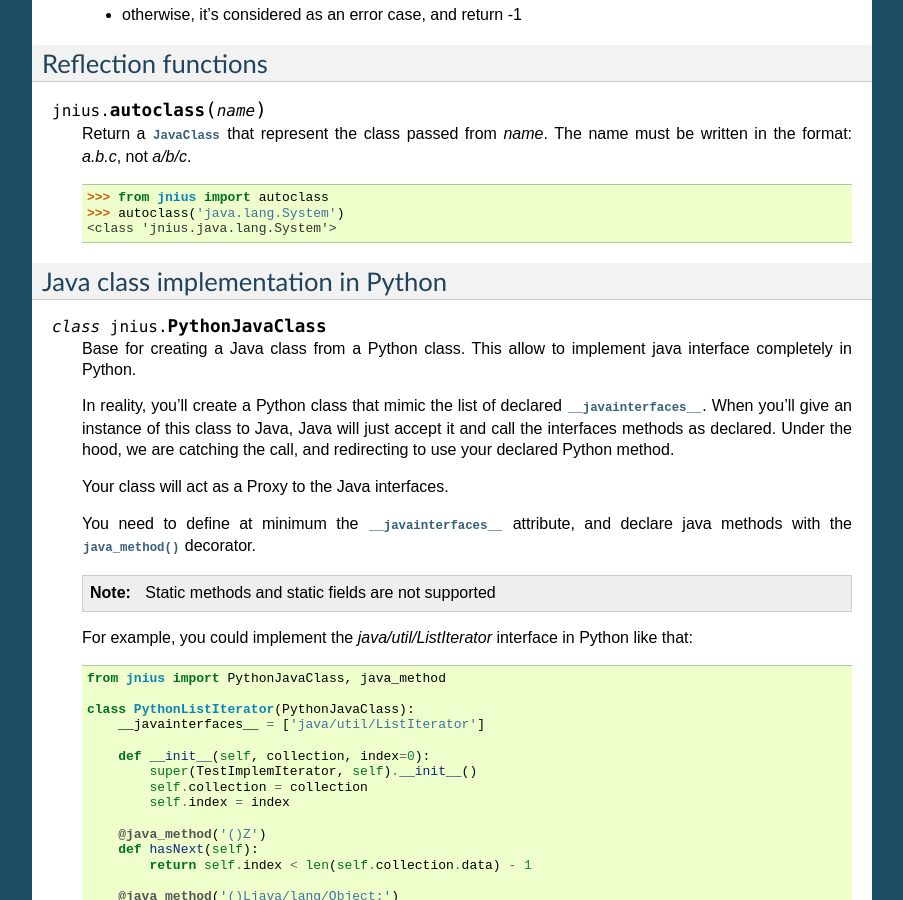
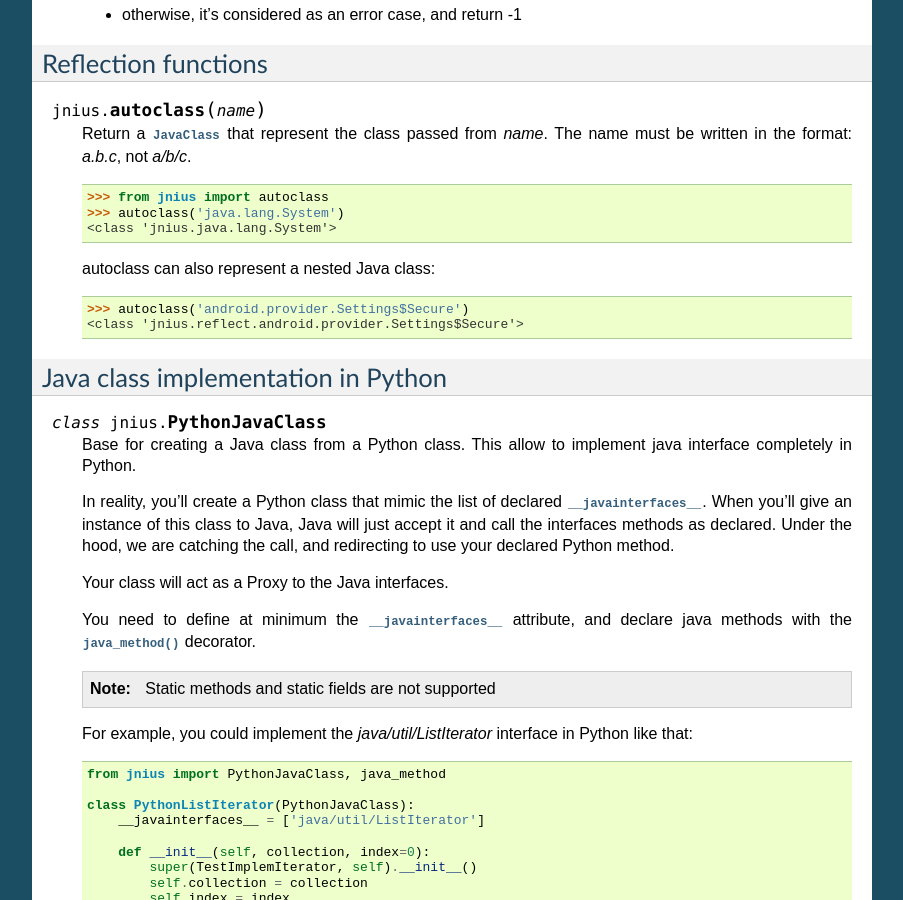
Before and after one commit to kivy/pyjnius, a Sphinx documentation site: the page built from docs/source/api.rst, in a window 1280 px wide and 900 px high, scrolled down 2351 px. Shown: the whole window, without its empty margins (198-1101 px from the left). Built offline with Sphinx 7.4.7, drawn with Linux system fonts in a browser that asks for light colours.

Commit message:
Document autoclass syntax for nested Java classes.

```diff
--- a/docs/source/api.rst
+++ b/docs/source/api.rst
@@ -1,5 +1,5 @@
+
 .. _api:
-
 API
 ===
 
@@ -169,6 +169,10 @@ Reflection functions
     >>> autoclass('java.lang.System')
     <class 'jnius.java.lang.System'>
 
+    autoclass can also represent a nested Java class:
+
+    >>> autoclass('android.provider.Settings$Secure')
+    <class 'jnius.reflect.android.provider.Settings$Secure'>
 
 Java class implementation in Python
 -----------------------------------
```
